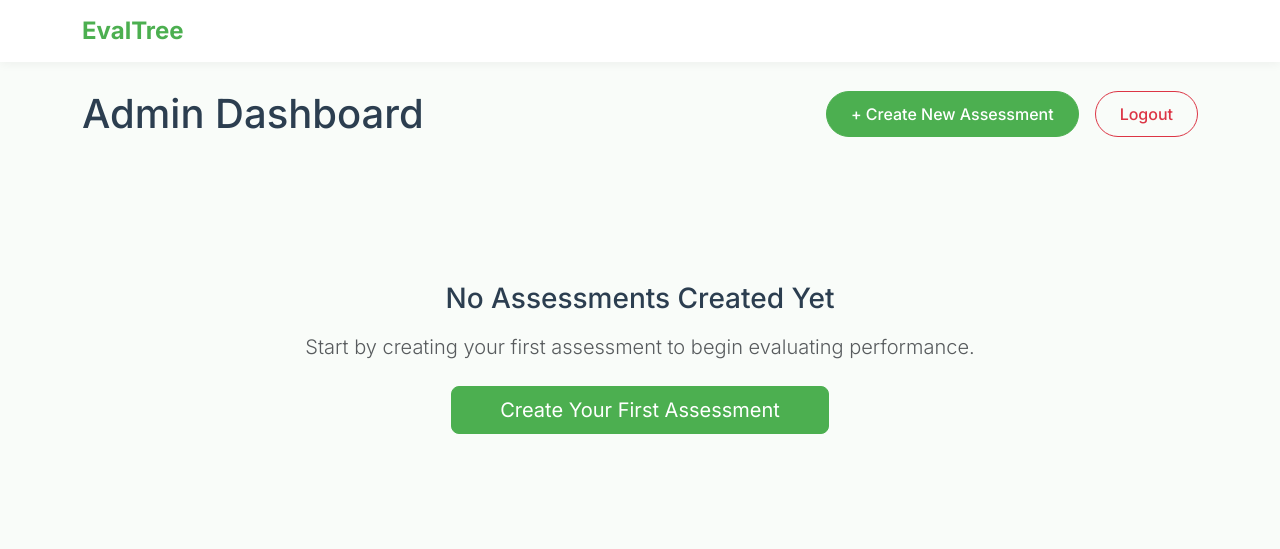
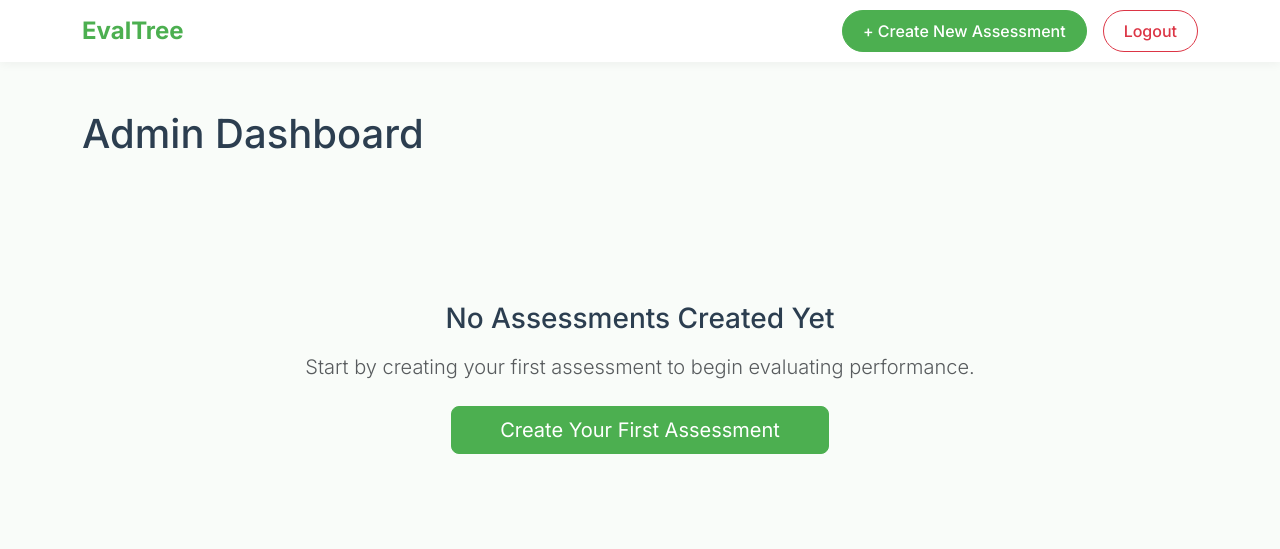
Before and after one commit to Leefranklyn/evaltree, a FastAPI app: template templates/dashboard.html in a window 1280 px wide. Shown: the top 549 px of the page. Run offline with FastAPI, Linux system fonts and the light colour scheme; the template is opened without the code that fills it, so the values that code supplies are empty.

Commit message:
fix: fixed some issues

```diff
--- a/templates/dashboard.html
+++ b/templates/dashboard.html
@@ -40,9 +40,9 @@
             font-size: 1.6rem;
         }
 
-        .header-actions .btn {
+        .navbar .btn {
             border-radius: 50px;
-            padding: 0.65rem 1.5rem;
+            padding: 0.5rem 1.25rem;
             font-weight: 500;
             transition: all 0.3s ease;
         }
@@ -66,6 +66,10 @@
             background-color: #dc3545;
             color: white;
             transform: translateY(-2px);
+        }
+
+        .container-dashboard {
+            padding-top: 110px; /* space for fixed navbar */
         }
 
         .assessment-grid {
@@ -131,25 +135,26 @@
     <!-- Navbar -->
     <nav class="navbar navbar-expand-lg fixed-top">
         <div class="container">
-            <a class="navbar-brand fw-bold fs-4" href="/">
-                EvalTree
-            </a>
+            <a class="navbar-brand fw-bold fs-4" href="/">EvalTree</a>
+
+            <!-- Mobile toggler -->
+            <button class="navbar-toggler" type="button" data-bs-toggle="collapse" data-bs-target="#navbarActions" aria-controls="navbarActions" aria-expanded="false" aria-label="Toggle navigation">
+                <span class="navbar-toggler-icon"></span>
+            </button>
+
+            <!-- Navbar buttons -->
+            <div class="collapse navbar-collapse justify-content-end" id="navbarActions">
+                <div class="d-flex gap-3 mt-3 mt-lg-0">
+                    <a href="/admin/create_quiz" class="btn btn-primary">+ Create New Assessment</a>
+                    <a href="/admin/logout" class="btn btn-outline-danger">Logout</a>
+                </div>
+            </div>
         </div>
     </nav>
 
     <!-- Main Content -->
-    <div class="container" style="padding-top: 90px;">
-        <div class="d-flex justify-content-between align-items-center mb-5 flex-wrap gap-3">
-            <h1 class="mb-0">Admin Dashboard</h1>
-            <div class="header-actions d-flex gap-3">
-                <a href="/admin/create_quiz" class="btn btn-primary">
-                    + Create New Assessment
-                </a>
-                <a href="/admin/logout" class="btn btn-outline-danger">
-                    Logout
-                </a>
-            </div>
-        </div>
+    <div class="container container-dashboard">
+        <h1 class="mb-5">Admin Dashboard</h1>
 
         {% if quizzes %}
         <div class="assessment-grid">
```
